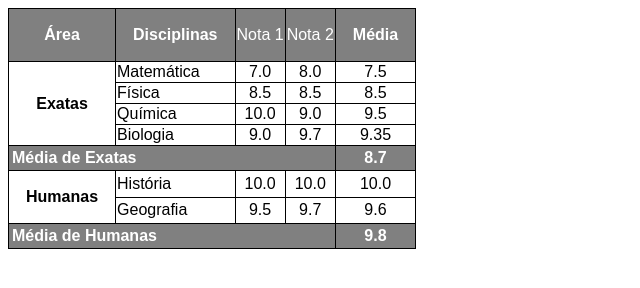
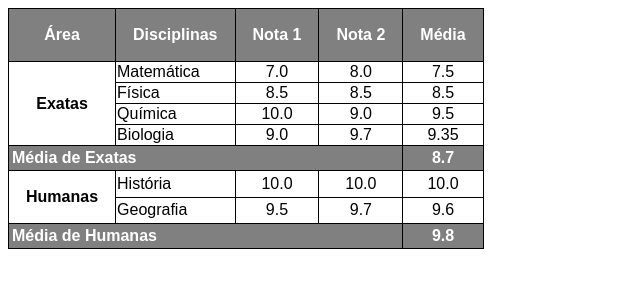
Before and after one commit to Rafaellauersdorf/HTML-CSS, a plain HTML site: page desafios/desafio14/tabela01.html in a window 1280 px wide. Shown: the whole page, without its empty margins (0-640 px from the left). Drawn offline with Linux system fonts and the light colour scheme.

Commit message:
Update tabela01.html

```diff
--- a/desafios/desafio14/tabela01.html
+++ b/desafios/desafio14/tabela01.html
@@ -51,8 +51,8 @@
             <tr>
                 <th scope="col">Área</th>
                 <th scope="col">Disciplinas</th>
-                <td scope="col">Nota 1</td>
-                <td scope="col">Nota 2</td>
+                <th scope="col">Nota 1</th>
+                <th scope="col">Nota 2</th>
 
                 <th scope="col">Média</th>
         </thead>
```
